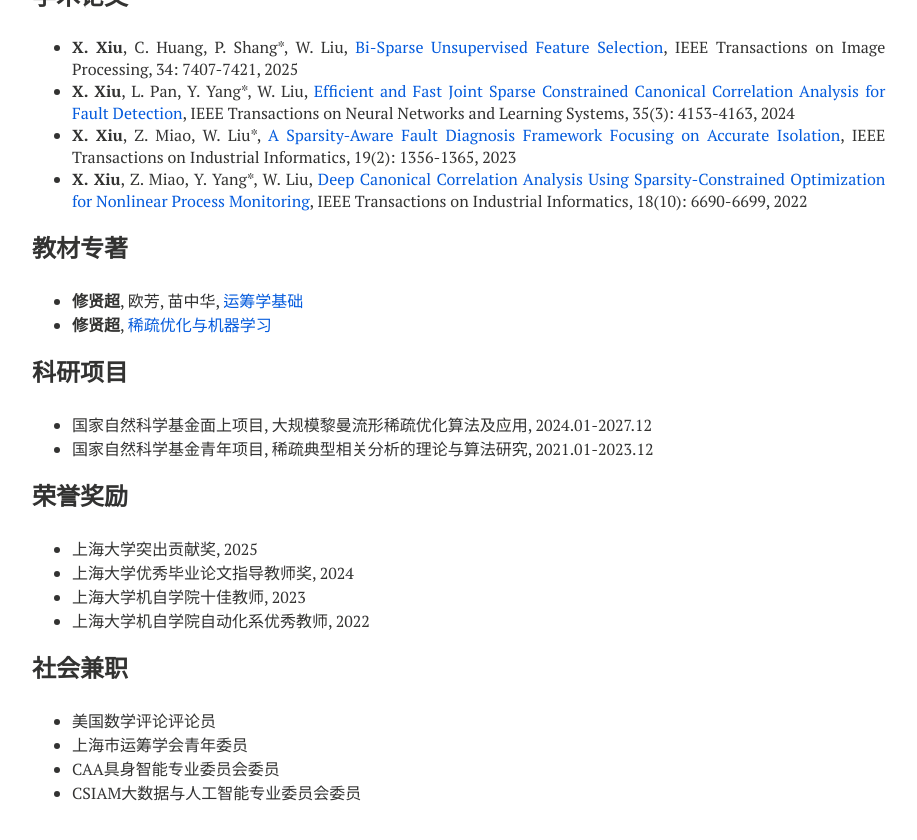
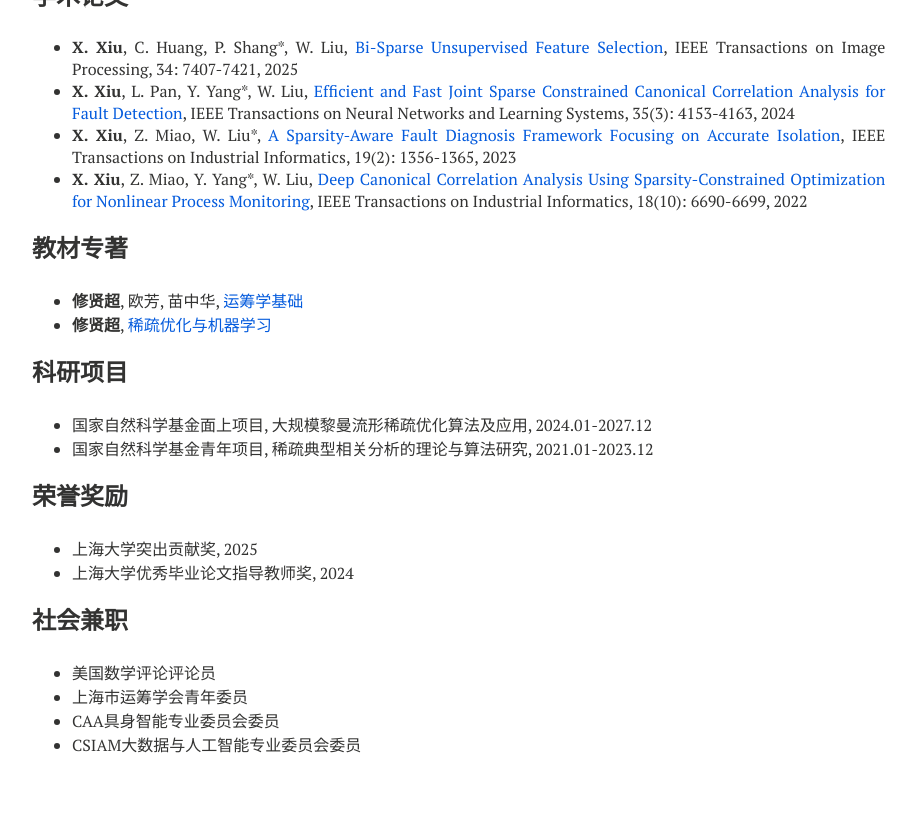
Before and after one commit to xianchaoxiu/xianchaoxiu.github.io, a Jekyll site: the page built from chinese/index.md, in a window 1280 px wide and 900 px high, scrolled down 754 px. Shown: the top 840 px of the window, without its empty margins (288-1205 px from the left). Built offline with Jekyll 4.4.1, drawn with Linux system fonts in a browser that asks for light colours; nearby versions of some CDN libraries.

Commit message:
Update index.md

```diff
--- a/chinese/index.md
+++ b/chinese/index.md
@@ -57,8 +57,6 @@ share: false
 ### 荣誉奖励
 * 上海大学突出贡献奖, 2025 <br>
 * 上海大学优秀毕业论文指导教师奖, 2024 <br>
-* 上海大学机自学院十佳教师, 2023 <br>
-* 上海大学机自学院自动化系优秀教师, 2022 <br>
 
 
 ### 社会兼职
```
